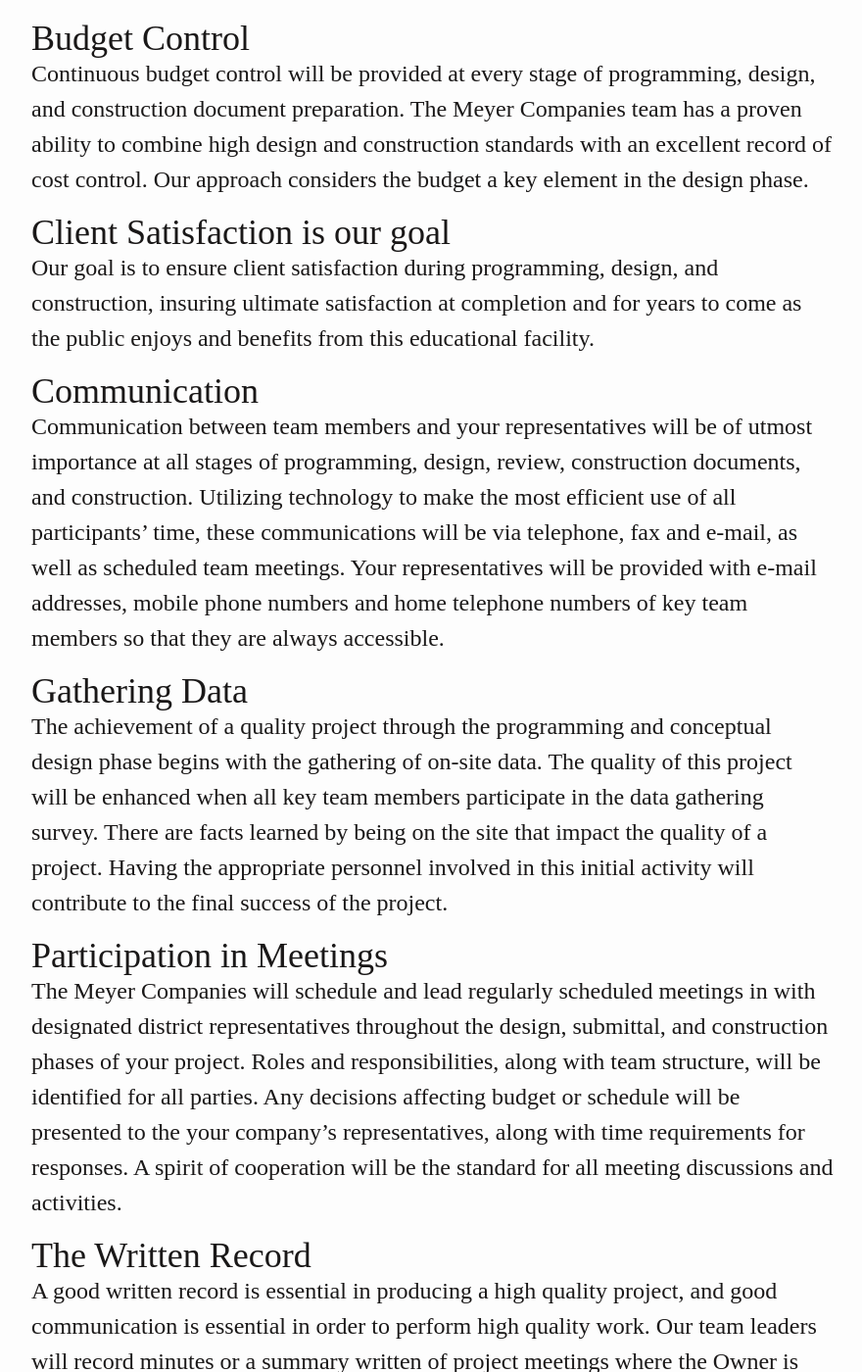
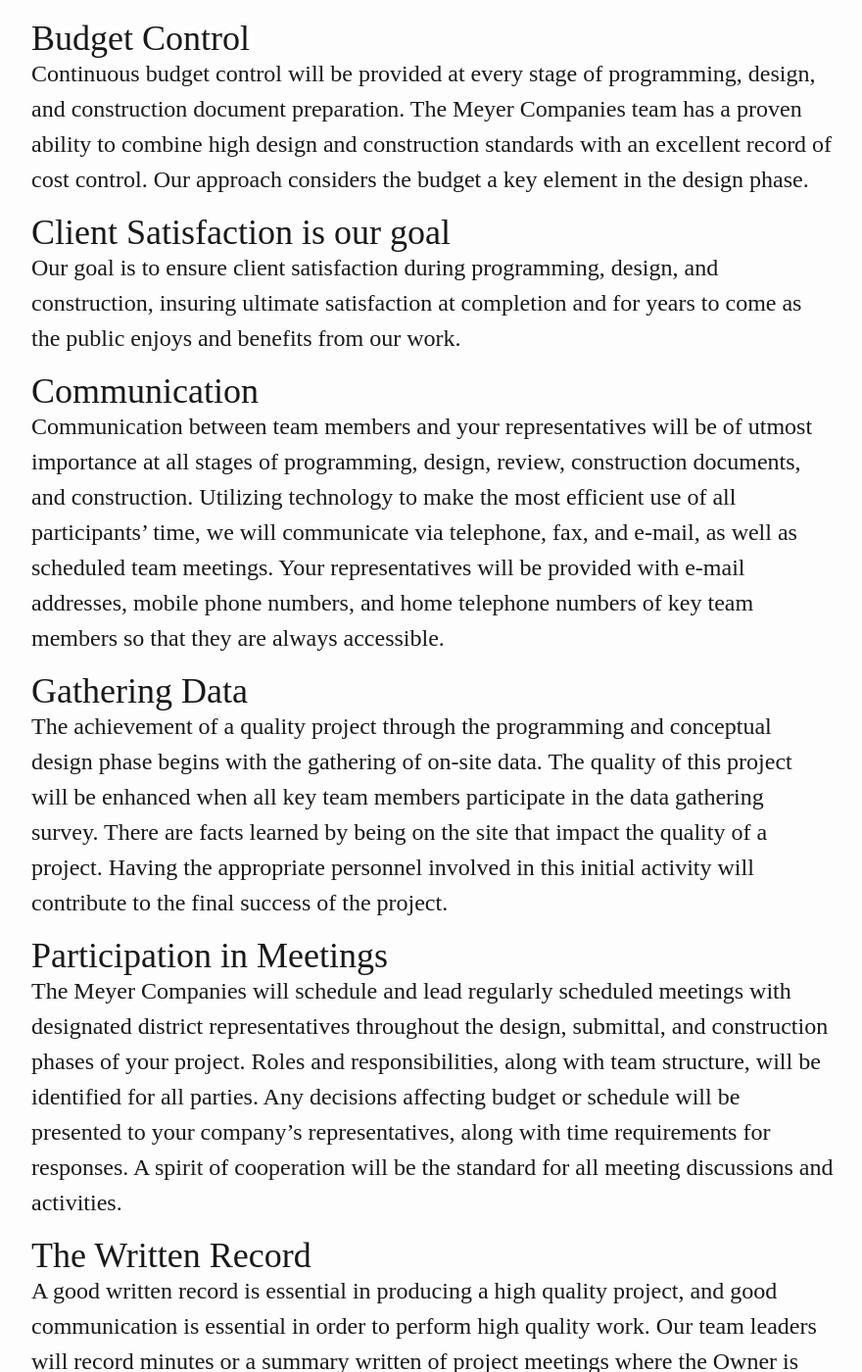
Before and after one commit to jiko/meyer-companies, a Jekyll site: the page built from approach.html, in a window 1280 px wide and 1400 px high, scrolled down 1145 px. Shown: the whole window at 98% size, without its empty margins (198-1078 px from the left). Built offline with Jekyll 4.4.1, drawn with Linux system fonts in a browser that asks for light colours; Markdown is read by kramdown in place of the engine named in the settings; some of the changed text lies outside the part shown.

Commit message:
Copy-edited Advantage and Approach pages.

```diff
--- a/approach.html
+++ b/approach.html
@@ -1,18 +1,18 @@
 ---
 layout: default
-title: The Meyer Companies Approch
-description: Post description here
+title: Our Approch
+description:
 keywords: property, heise, meyer, commercial, real, estate, real estate, real-estate, management, brokerage, summit, concrete, Companies, Meyer Companies, Meyer-companies, meyer brothers, brothers, complete, meyer complete, repair, maintenance, one call, construction, builiding, first call, fleming, fleming west, fleming complete, arizona, chandler
 ---
 
 <h1>
- PROJECT UNDERSTANDING
+ Project Understanding
 </h1>
 <p>
  We acknowledge and appreciate the work and information presented in your Request for Proposal.  Achieving your new project’s ultimate successful completion will require experience, imagination, dedication, determination, and cooperation.
 </p>
 <p>
- Our experience as Owner’s Representative allow us to recognize and be sensitive to your project’s special considerations, conditions, budget limitations, and programming requirements. We hope to demonstrate to you that The Meyer Companies team has the personnel, the capabilities, and the shared vision to deliver the finished product that you seek.
+ Our experience as Owner’s Representative allows us to recognize and be sensitive to your project’s special considerations, conditions, budget limitations, and programming requirements. We hope to demonstrate to you that The Meyer Companies team has the personnel, the capabilities, and the shared vision to deliver the finished product that you seek.
 </p>
 <h1>
  Beginning the Process
@@ -36,13 +36,13 @@
  Client Satisfaction is our goal
 </h1>
 <p>
- Our goal is to ensure client satisfaction during programming, design, and construction, insuring ultimate satisfaction at completion and for years to come as the public enjoys and benefits from this educational facility.
+ Our goal is to ensure client satisfaction during programming, design, and construction, insuring ultimate satisfaction at completion and for years to come as the public enjoys and benefits from our work.
 </p>
 <h1>
  Communication
 </h1>
 <p>
- Communication between team members and your representatives will be of utmost importance at all stages of programming, design, review, construction documents, and construction.  Utilizing technology to make the most efficient use of all participants’ time, these communications will be via telephone, fax and e-mail, as well as scheduled team meetings. Your representatives will be provided with e-mail addresses, mobile phone numbers and home telephone numbers of key team members so that they are always accessible.
+ Communication between team members and your representatives will be of utmost importance at all stages of programming, design, review, construction documents, and construction.  Utilizing technology to make the most efficient use of all participants’ time, we will communicate via telephone, fax, and e-mail, as well as scheduled team meetings. Your representatives will be provided with e-mail addresses, mobile phone numbers, and home telephone numbers of key team members so that they are always accessible.
 </p>
 <h1>
  Gathering Data
@@ -54,7 +54,7 @@
  Participation in Meetings
 </h1>
 <p>
- The Meyer Companies will schedule and lead regularly scheduled meetings in with designated district representatives throughout the design, submittal, and construction phases of your project. Roles and responsibilities, along with team structure, will be identified for all parties.  Any decisions affecting budget or schedule will be presented to the your company’s representatives, along with time requirements for responses.  A spirit of cooperation will be the standard for all meeting discussions and activities.
+ The Meyer Companies will schedule and lead regularly scheduled meetings with designated district representatives throughout the design, submittal, and construction phases of your project. Roles and responsibilities, along with team structure, will be identified for all parties.  Any decisions affecting budget or schedule will be presented to your company’s representatives, along with time requirements for responses.  A spirit of cooperation will be the standard for all meeting discussions and activities.
 </p>
 <h1>
  The Written Record
```
Also changed, not shown: other parts of approach.html (+1 -1 lines), advantage.html (+5 -5 lines).
